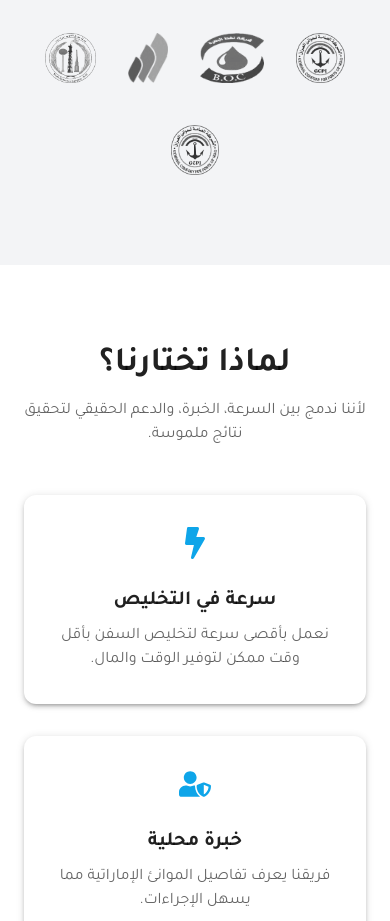
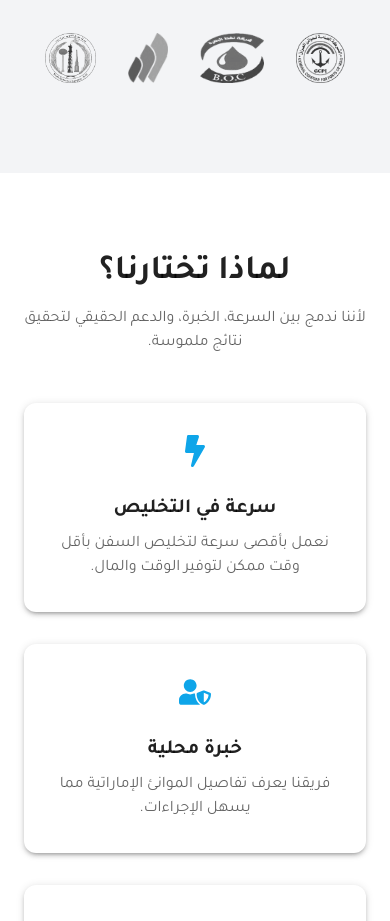
Before and after one commit to MuhammedQR/marine-agency-landing-page, a React (Vite) app: page / in a window 390 px wide. Shown: the part 2054-2975 px from the top of the page. Built offline with nearby package versions, Linux system fonts and the light colour scheme.

Commit message:
🔧 fix in mobile

```diff
--- a/src/components/TrustedBy.jsx
+++ b/src/components/TrustedBy.jsx
@@ -18,10 +18,10 @@ const logos = [
     name: "MSC",
     src: "/Picture7-removebg-preview.png",
   },
-  {
-    name: "COSCO",
-    src: "/Picture4-removebg-preview.png",
-  },
+  // {
+  //   name: "COSCO",
+  //   src: "/Picture4-removebg-preview.png",
+  // },
 ];
 
 const TrustedBy = () => {
```
